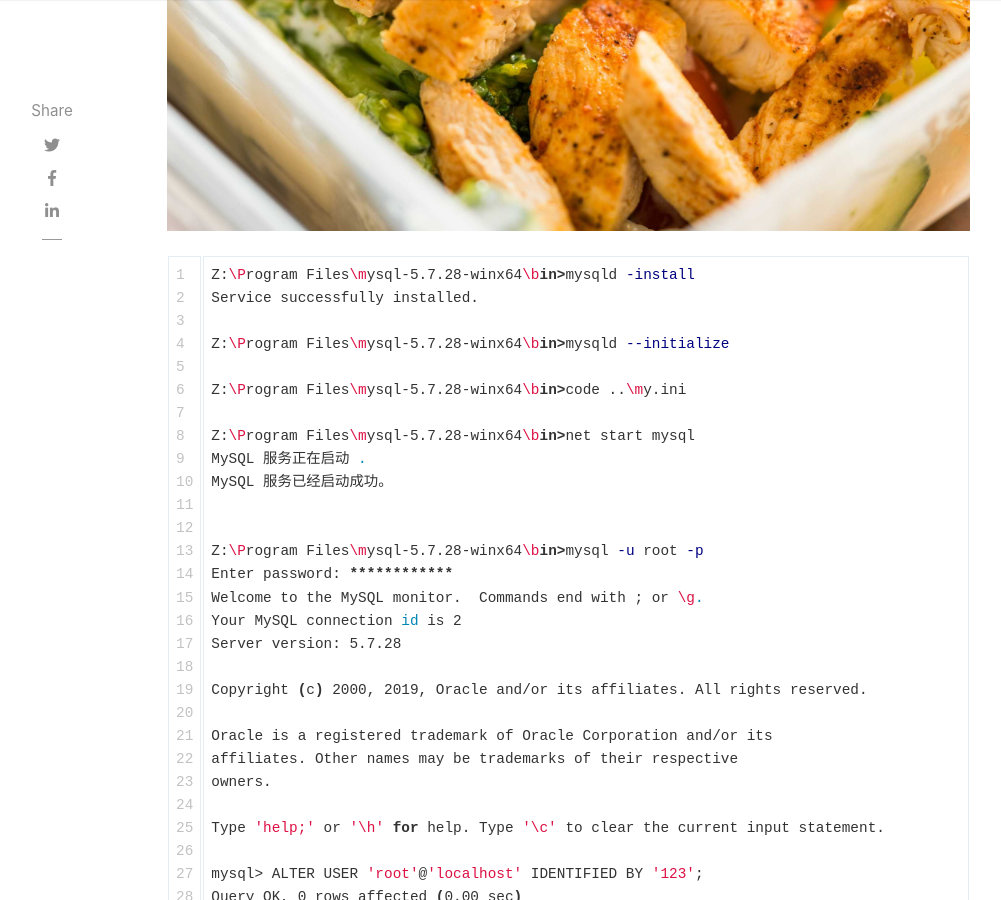
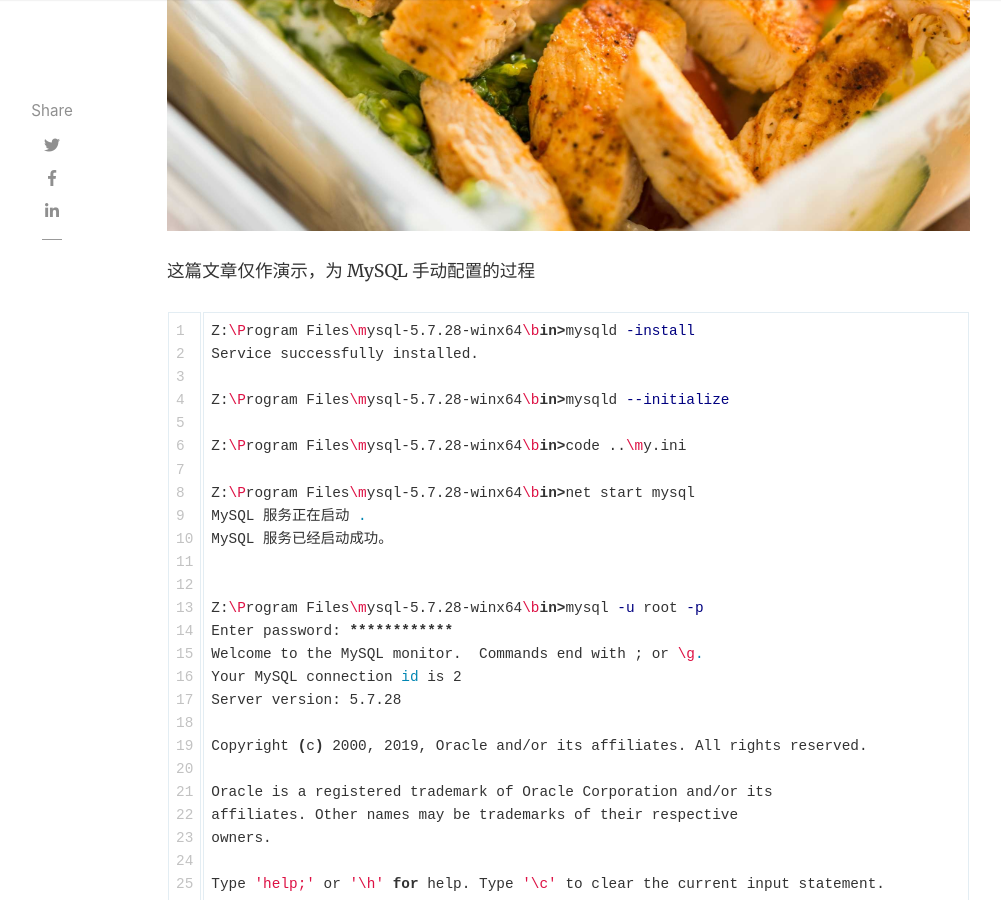
Before and after one commit to richard4O4/richard4O4.github.io, a Jekyll site: the page built from _posts/2020-04-21-mysql.md, in a window 1280 px wide and 900 px high, scrolled down 719 px. Shown: the whole window, without its empty margins (118-1119 px from the left). Built offline with Jekyll 4.4.1, drawn with Linux system fonts in a browser that asks for light colours; nearby versions of some CDN libraries; comment, search, counter and statistics services are not loaded.

Commit message:
Update 2020-04-21-mysql.md

````diff
--- a/_posts/2020-04-21-mysql.md
+++ b/_posts/2020-04-21-mysql.md
@@ -5,6 +5,10 @@ author: richard
 categories: [ MySQL, tutorial ]
 image: assets/images/1.jpg
 ---
+
+这篇文章仅作演示，为 MySQL 手动配置的过程
+
+<!-- more -->
 
 ```bash
 Z:\Program Files\mysql-5.7.28-winx64\bin>mysqld -install
````
